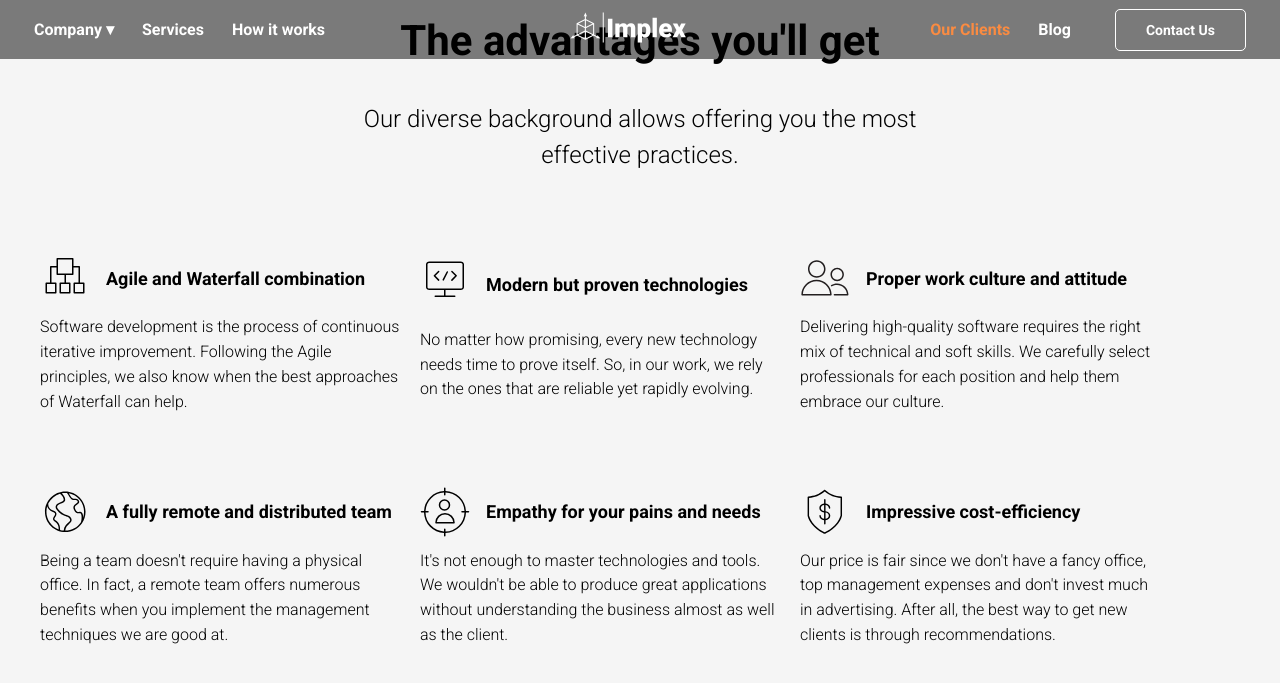
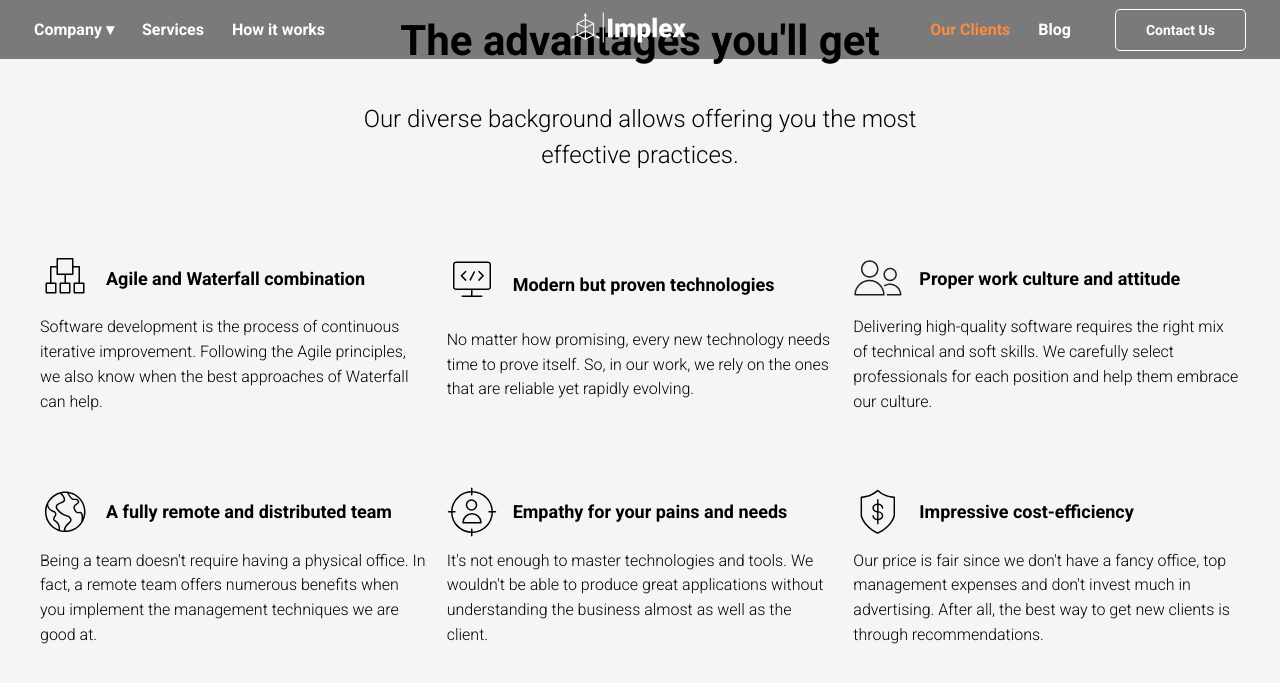
Before and after one commit to implex-code-repo/implex-site, a Jekyll site: the page built from index.html, in a window 1280 px wide and 900 px high, scrolled down 4253 px. Shown: the top 683 px of the window. Built offline with Jekyll 4.4.1, drawn with Linux system fonts in a browser that asks for light colours.

Commit message:
Fixed extra white space on mobile screen, cases list responsove

```diff
--- a/_includes/advantages/advantages.scss
+++ b/_includes/advantages/advantages.scss
@@ -28,7 +28,7 @@
 
   .advantages-container {
     display: grid;
-    grid-template-columns: repeat(3, 360px);
+    grid-template-columns: repeat(3, 1fr);
     grid-column-gap: 20px;
     grid-row-gap: 72px;
     margin-top: 80px;
--- a/_includes/clients/clients.scss
+++ b/_includes/clients/clients.scss
@@ -30,7 +30,7 @@
 
     .clients-block {
       display: grid;
-      grid-template-columns: 560px 500px;
+      grid-template-columns: repeat(2, calc(50% - 10px));
       grid-column-gap: 20px;
       margin-top: 120px;
       align-items: center;
--- a/_includes/post-preview/post-preview.scss
+++ b/_includes/post-preview/post-preview.scss
@@ -12,6 +12,10 @@
     max-width: 600px;
   }
 
+  @include mobile-screen {
+    flex-direction: column;
+  }
+
   .image {
     @include size(190px, 150px);
     background-position: center;
@@ -19,6 +23,12 @@
     background-size: cover;
     margin-right: 40px;
     flex-shrink: 0;
+
+    @include mobile-screen {
+      @include size(100%, 192px);
+      margin-right: auto;
+      margin-bottom: 20px;
+    }
   }
 
   .title {
--- a/assets/css/styles.scss
+++ b/assets/css/styles.scss
@@ -44,6 +44,7 @@
 }
 
 .section {
+  overflow: hidden;
   padding: 142px 0;
 
   @include tablet-screen {
@@ -65,6 +66,10 @@
   .content {
     margin: 0 auto;
     max-width: 1200px;
+
+    @include small-desktop-screen {
+      max-width: 960px;
+    }
   }
 
   &.section-dark {
```
Also changed, not shown: 2 other files.
